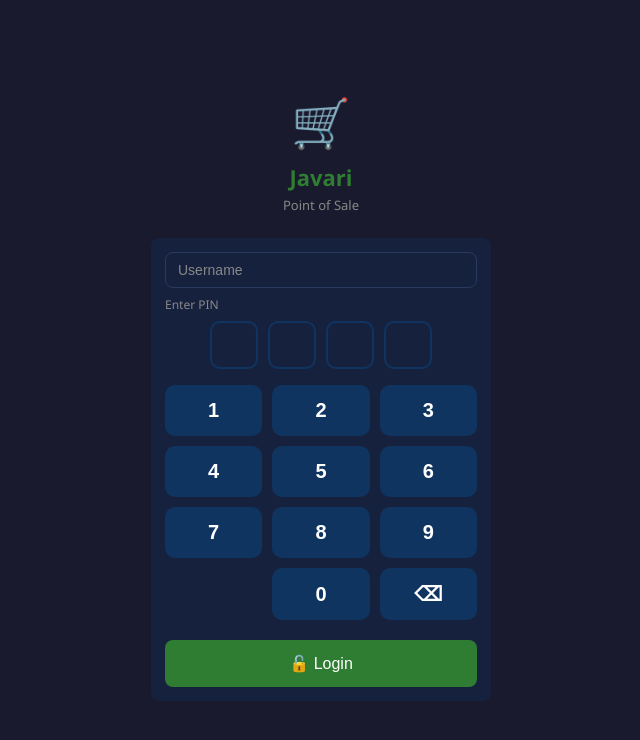
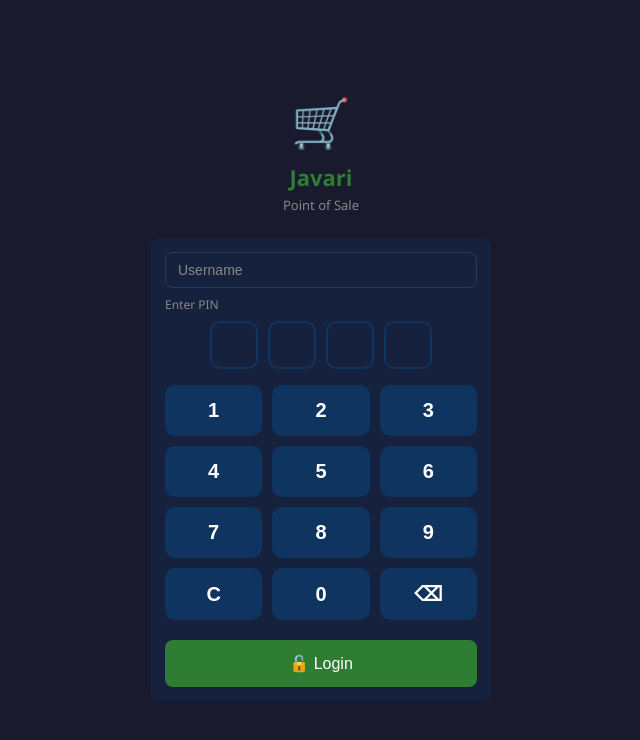
Before and after one commit to 222loresho/pos-system, a React (Vite) app: page / in a window 1280 px wide. Shown: the top 740 px of the page, without its empty margins (319-959 px from the left). Built offline with nearby package versions, Linux system fonts and the light colour scheme; no server answers.

Commit message:
Add clear button to PIN keypad, disable autofill

```diff
--- a/src/Login.jsx
+++ b/src/Login.jsx
@@ -43,7 +43,7 @@ export default function Login({ onLogin }) {
             placeholder="Username"
             value={username}
             onChange={e => setUsername(e.target.value)}
-            autoCapitalize="none"
+            autoCapitalize="none" autoComplete="off"
           />
 
           <div style={{ marginBottom: '12px' }}>
@@ -57,7 +57,7 @@ export default function Login({ onLogin }) {
             </div>
 
             <div style={{ display: 'grid', gridTemplateColumns: 'repeat(3, 1fr)', gap: '10px' }}>
-              {[1,2,3,4,5,6,7,8,9,'',0,'⌫'].map((k, i) => (
+              {[1,2,3,4,5,6,7,8,9,'C',0,'⌫'].map((k, i) => (
                 <button key={i}
                   onClick={() => k !== '' && handlePinPress(String(k))}
                   style={{
--- a/src/POS.jsx
+++ b/src/POS.jsx
@@ -505,10 +505,11 @@ export default function POS({ user, onLogout }) {
             </div>
             {pinError && <div className="message message-error">{pinError}</div>}
             <div style={{ display: 'grid', gridTemplateColumns: 'repeat(3, 1fr)', gap: '8px', margin: '12px 0' }}>
-              {[1,2,3,4,5,6,7,8,9,'',0,'⌫'].map((k, i) => (
+              {[1,2,3,4,5,6,7,8,9,'C',0,'⌫'].map((k, i) => (
                 <button key={i} className="btn" style={{ background: k === '' ? 'transparent' : 'var(--card)', color: 'white', fontSize: '18px', padding: '12px', border: 'none' }}
                   onClick={() => {
                     if (k === '⌫') { setPinInput(p => p.slice(0,-1)); }
+                    else if (k === 'C') { setPinInput(''); }
                     else if (k !== '' && pinInput.length < 4) {
                       const next = pinInput + k;
                       setPinInput(next);
```
